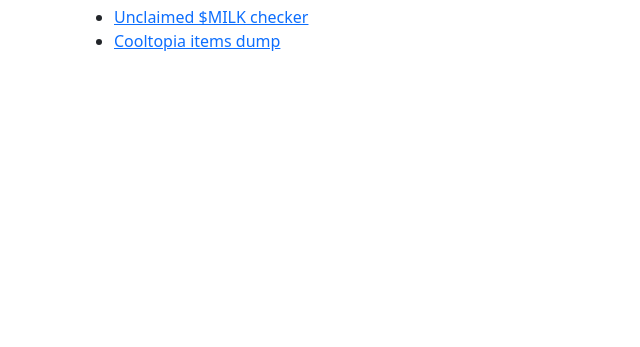
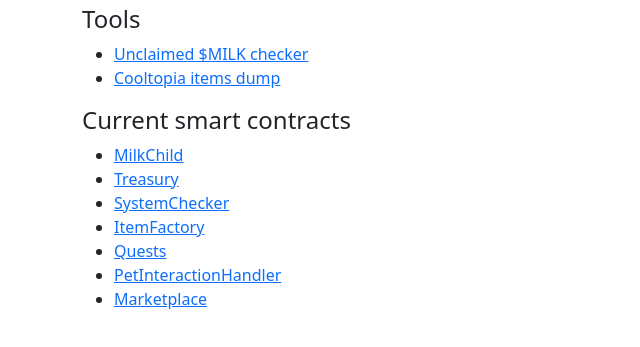
Before and after one commit to cvasqxz/coolhelper, a plain HTML site: page index.html in a window 1280 px wide. Shown: the part 147-494 px from the top of the page, without its empty margins (0-640 px from the left). Drawn offline with nearby package versions, Linux system fonts and the light colour scheme.

Commit message:
arreglado index con contracts

```diff
--- a/index.html
+++ b/index.html
@@ -9,9 +9,22 @@
 <body>
 	<div class="container">
 		<h1 class="py-5">CoolHelper</h1>
+
+		<h4>Tools</h4>
 		<ul>
-			<li><a href="milk.html">Unclaimed $MILK checker</li>
-			<li><a href="items.html">Cooltopia items dump</li>
+			<li><a href="milk.html">Unclaimed $MILK checker</a></li>
+			<li><a href="items.html">Cooltopia items dump</a></li>
+		</ul>
+
+		<h4>Current smart contracts</h4>
+		<ul>
+			<li><a href="https://polygonscan.com/address/0x1599fe55cda767b1f631ee7d414b41f5d6de393d#code" target="_blank">MilkChild</a></li>
+			<li><a href="https://polygonscan.com/address/0x6b89db9d824da54e4d9ac4381c288e445ec12b71#code" target="_blank">Treasury</a></li>
+			<li><a href="https://polygonscan.com/address/0x284b85461e56b2805ea8104fc14fd5f08382886f#code" target="_blank">SystemChecker</a></li>
+			<li><a href="https://polygonscan.com/address/0x865436a5c5e0451ead1d1962e060c1659c191453#code" target="_blank">ItemFactory</a></li>
+			<li><a href="https://polygonscan.com/address/0x410e5ddaa97ca283aad32453ffa1e40816e3d2ce#code" target="_blank">Quests</a></li>
+			<li><a href="https://polygonscan.com/address/0x09cb15414ac50403329719412a3bb837f26b38c9#code" target="_blank">PetInteractionHandler</a></li>
+			<li><a href="https://polygonscan.com/address/0x466a639a3a431ecd79002cf9ba764abff7882381#code" target="_blank">Marketplace</a></li>
 		</ul>
 	</a>
 </body>
```
